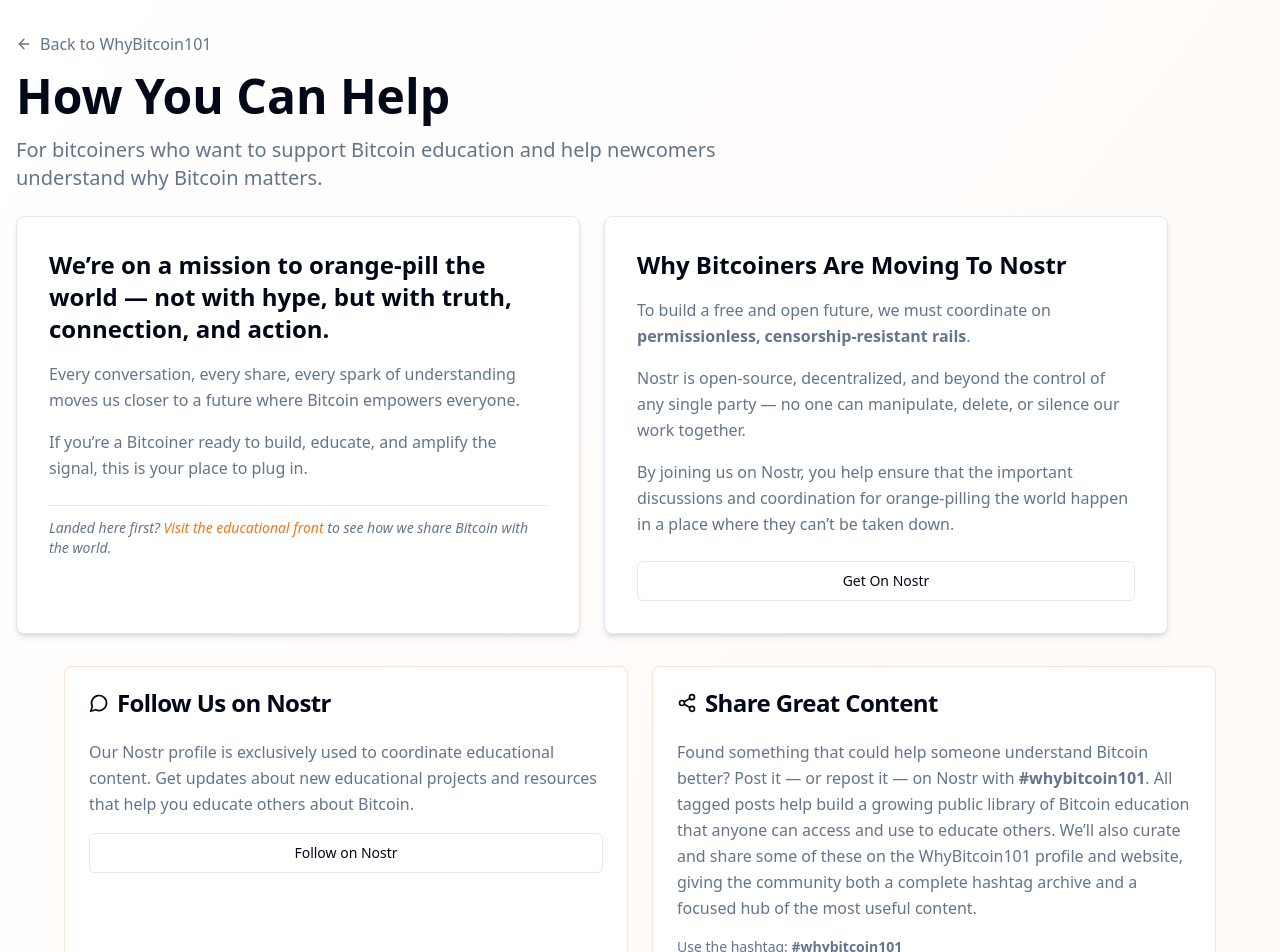
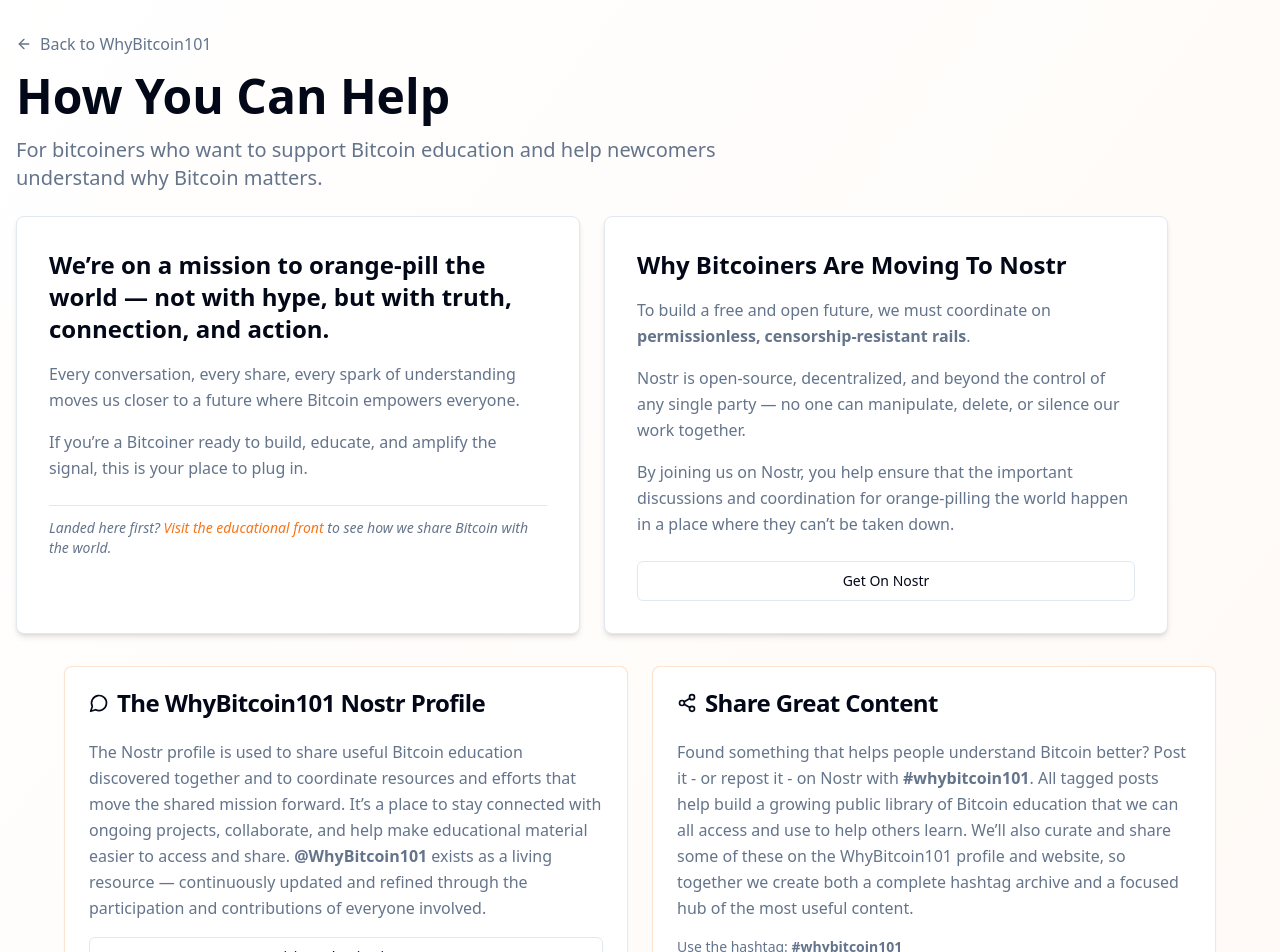
Before and after one commit to neonostr/WhyBitcoin101, a React (Vite) app: page /mission in a window 1280 px wide. Shown: the top 952 px of the page. Built offline with nearby package versions, Linux system fonts and the light colour scheme.

Commit message:
Code edited in Lovable Code Editor
Edited UI in Lovable

```diff
--- a/src/pages/Support.tsx
+++ b/src/pages/Support.tsx
@@ -70,22 +70,29 @@ const Support = () => {
 
         {/* Support Cards */}
         <div className="grid md:grid-cols-2 gap-6 max-w-6xl mx-auto">
-          {/* Follow on Nostr */}
+{/* The WhyBitcoin101 Nostr Profile */}
 <Card className="border-primary/20">
   <CardHeader>
     <CardTitle className="flex items-center gap-2 text-foreground">
       <MessageCircle className="h-5 w-5" />
-                Follow Us on Nostr
+      The WhyBitcoin101 Nostr Profile
     </CardTitle>
   </CardHeader>
   <CardContent>
     <p className="text-muted-foreground leading-relaxed mb-4">
-                Our Nostr profile is exclusively used to coordinate educational content.
-                Get updates about new educational projects and resources that help you
-                educate others about Bitcoin.
+      The Nostr profile is used to share useful Bitcoin education discovered together
+      and to coordinate resources and efforts that move the shared mission forward.
+      It’s a place to stay connected with ongoing projects, collaborate, and help
+      make educational material easier to access and share.
+      <strong> @WhyBitcoin101</strong> exists as a living resource — continuously
+      updated and refined through the participation and contributions of everyone involved.
     </p>
-              <Button variant="outline" onClick={() => window.open("https://primal.net/p/npub1whybitcoin101edu", "_blank")} className="w-full">
-                Follow on Nostr
+    <Button
+      variant="outline"
+      onClick={() => window.open("https://primal.net/p/npub1whybitcoin101edu", "_blank")}
+      className="w-full"
+    >
+      Visit @WhyBitcoin101
     </Button>
   </CardContent>
 </Card>
@@ -100,12 +107,12 @@ const Support = () => {
             </CardHeader>
             <CardContent>
               <p className="text-muted-foreground leading-relaxed mb-4">
-  Found something that could help someone understand Bitcoin better?
-  Post it — or repost it — on Nostr with <strong>#whybitcoin101</strong>.
+  Found something that helps people understand Bitcoin better?
+  Post it - or repost it - on Nostr with <strong>#whybitcoin101</strong>.
   All tagged posts help build a growing public library of Bitcoin education
-  that anyone can access and use to educate others. We’ll also curate and
-  share some of these on the WhyBitcoin101 profile and website, giving the
-  community both a complete hashtag archive and a focused hub of the most
+  that we can all access and use to help others learn. We’ll also curate and
+  share some of these on the WhyBitcoin101 profile and website, so together
+  we create both a complete hashtag archive and a focused hub of the most
   useful content.
 </p>
 
```
Lines whose indentation alone changed are shown as unchanged.
